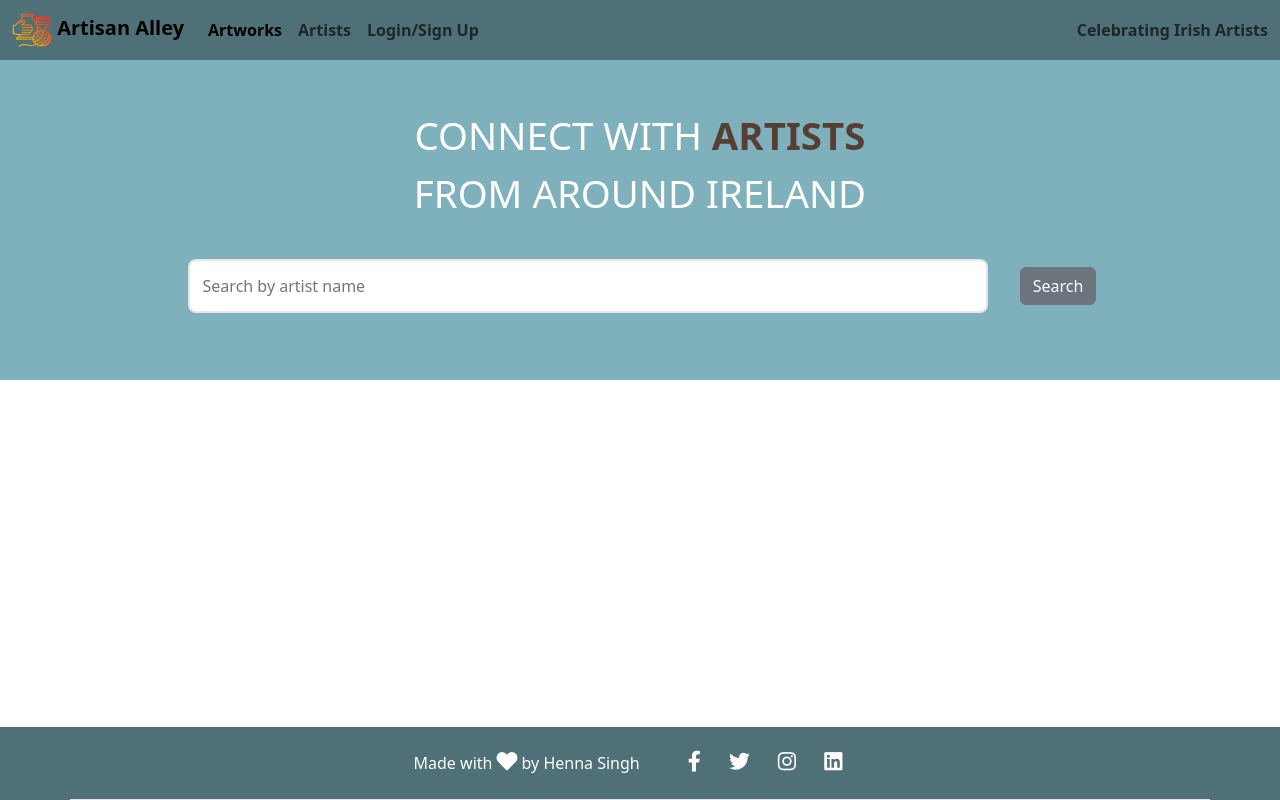
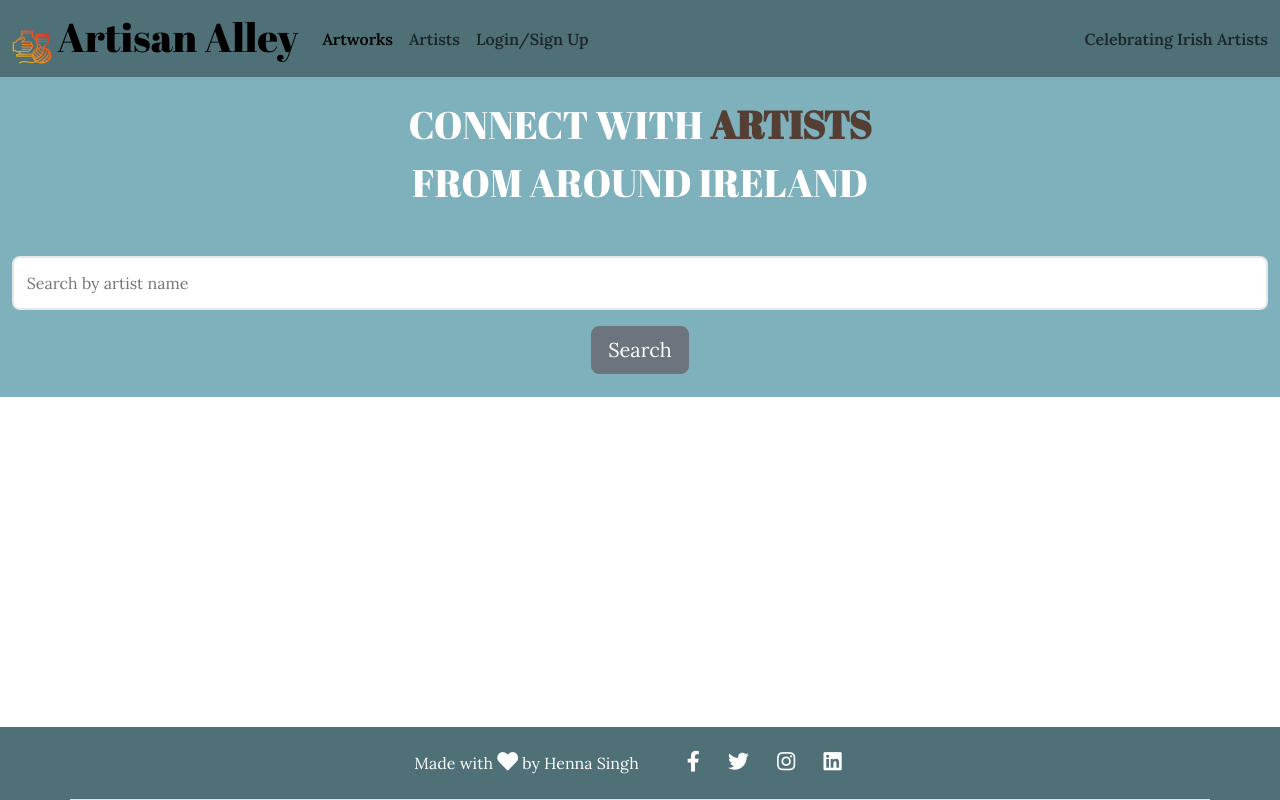
Before and after one commit to hennasingh/ArtisanAlley, a Django app: page /artists/ in a window 1280 px wide. Run offline with Django 4.2, Linux system fonts and the light colour scheme; some libraries are stand-ins or nearby versions.

Commit message:
Add fonts and apply to headings and body and reorder css sections

```diff
--- a/artists/templates/artists/profiles.html
+++ b/artists/templates/artists/profiles.html
@@ -34,7 +34,7 @@
                     <div class="row align-self-center">
                         <div class="col">
                             <a href="{% url 'artist-profile' profile.id %}"><button type="button"
-                                    class="btn btn-success mb-4">View Profile</button></a>
+                                    class="btn btn-success mb-4 btn-viewProfile">View Profile</button></a>
                         </div>
                     </div>
                 </div>
--- a/static/styles/main.css
+++ b/static/styles/main.css
@@ -4,6 +4,26 @@ body {
   min-height: 100vh;
   padding: 0;
   margin: 0;
+  font-family: "Lora", serif;
+  font-optical-sizing: auto;
+  font-style: normal;
+}
+
+.brand-title {
+  display: inline;
+}
+
+/* General Styles */
+
+h1,
+h2,
+h3,
+h4,
+h5,
+h6 {
+  font-family: "Abril Fatface", serif;
+  font-weight: 400;
+  font-style: normal;
 }
 
 /* Navbar */
--- a/templates/main.html
+++ b/templates/main.html
@@ -7,6 +7,13 @@
     <meta http-equiv='X-UA-Compatible' content='IE=edge'>
     <title>Artisan Alley</title>
     <meta name='viewport' content='width=device-width, initial-scale=1'>
+    <!-- Google Fonts -->
+    <link rel="preconnect" href="https://fonts.googleapis.com">
+    <link rel="preconnect" href="https://fonts.gstatic.com" crossorigin>
+    <link
+        href="https://fonts.googleapis.com/css2?family=Abril+Fatface&family=Dosis:wght@200..800&family=Lora:ital,wght@0,400..700;1,400..700&display=swap"
+        rel="stylesheet">
+
     <!-- Font Awesome CSS -->
     <link rel="stylesheet" href="https://cdnjs.cloudflare.com/ajax/libs/font-awesome/5.15.3/css/all.min.css">
 
@@ -25,7 +32,7 @@
             <div class="container-fluid">
                 <a class="navbar-brand" href="{% url 'artworks' %}">
                     <img src="{% static 'images/logo.webp' %}" alt="" width="40" height="34" class="d-inline-block">
-                    Artisan Alley
+                    <h1 class="brand-title">Artisan Alley</h1>
                 </a>
                 <button class="navbar-toggler" type="button" data-bs-toggle="collapse" data-bs-target="#navbarText"
                     aria-controls="navbarText" aria-expanded="false" aria-label="Toggle navigation">
--- a/templates/partials/profiles-header.html
+++ b/templates/partials/profiles-header.html
@@ -1,11 +1,11 @@
 <section class="profile-header text-center">
-    <div class="container">
+    <div class="container-fluid">
         <div class="mb-4 profile-header-content">
             <h2>CONNECT WITH <span>ARTISTS</span></h2>
             <h2>FROM AROUND IRELAND</h2>
         </div>
 
-        <div class="profile-section__search">
+        <div class="profile-section-search align-self-center">
             <form class="form" action="#" method="get">
                 <div class="my-3">
                     <label for="formInput#search"></label>
@@ -13,7 +13,7 @@
                         placeholder="Search by artist name" />
                 </div>
 
-                <button class="btn btn-secondary" type="submit">Search</button>
+                <button class="btn btn-secondary btn-lg" type="submit">Search</button>
             </form>
         </div>
     </div>
```
Also changed, not shown: other parts of static/styles/main.css (+27 -22 lines).
